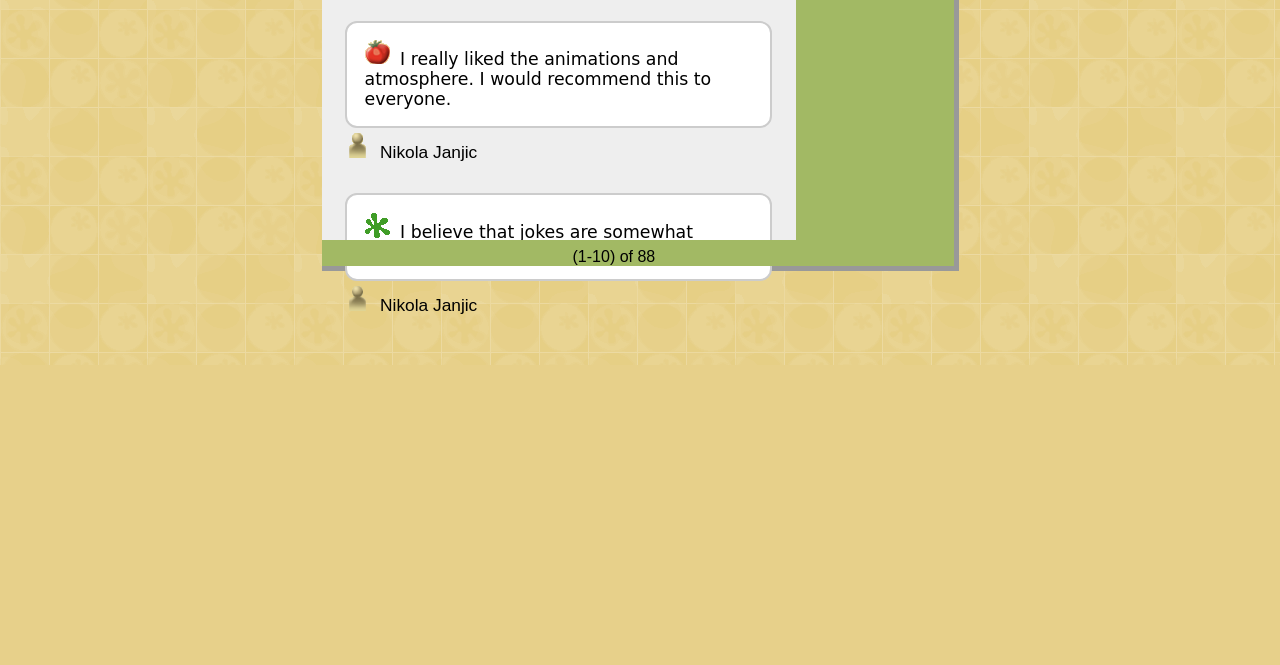
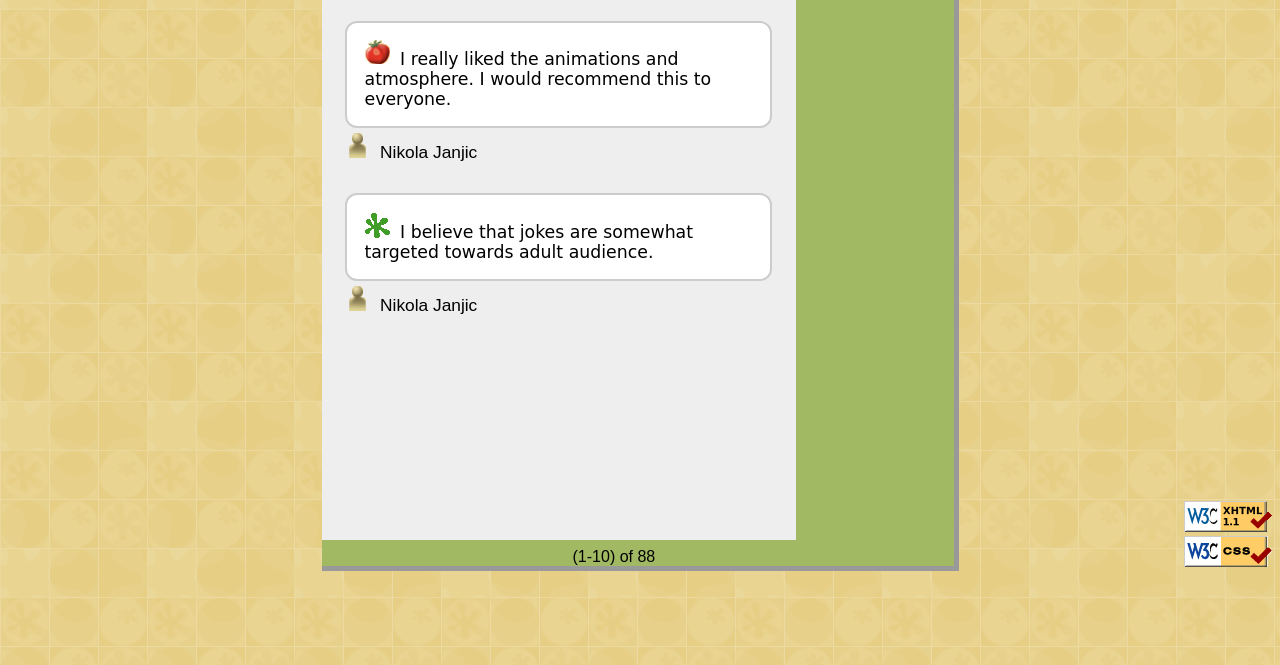
Before and after one commit to nikolajanjic98/PIA-homeworks, a PHP site: page /movie_index.html in a window 1280 px wide. Shown: the part 1314-1979 px from the top of the page. Before the commit the page ends 1679 px from the top, so only its background shows below. Run offline with PHP 8.4, Linux system fonts and the light colour scheme.

Commit message:
Update:
Added w3c div boxes to the bot right corner at the end of the page.

```diff
--- a/hw-1/movie.css
+++ b/hw-1/movie.css
@@ -143,7 +143,7 @@ dt {
 .Chunk_Main {
     position: relative;
     width: 50%;
-    height: 1500px;
+    height: 1800px;
     margin: auto;
     background: #EEEEEE;
     padding-top: 0px;
@@ -151,3 +151,12 @@ dt {
     border-width: 0px 5px 5px 0px;
     border-color: #999999;
 }
+
+.w3c_Wrapper {
+    position: relative;
+}
+.w3c {
+    position: absolute;
+    bottom: 0px;
+    right: 0px;
+}
--- a/hw-1/movie_index.html
+++ b/hw-1/movie_index.html
@@ -171,9 +171,16 @@
 
 
 
-
+    <div class="w3c_Wrapper">
+        <div class="w3c">
+            <a href="images/validate-html.php"><img src="images/w3c-html.png" alt="Valid HTML5" /></a><br />
+            <a href="images/validate-css.php"><img src="images/w3c-css.png" alt="Valid CSS" /></a>
+        </div>
+    </div>
 
 
 </body>
 
+
+
 </html>
```
